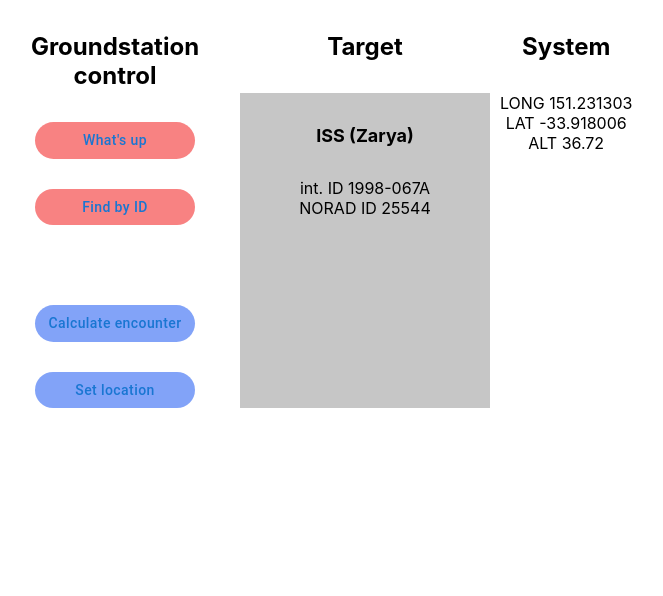
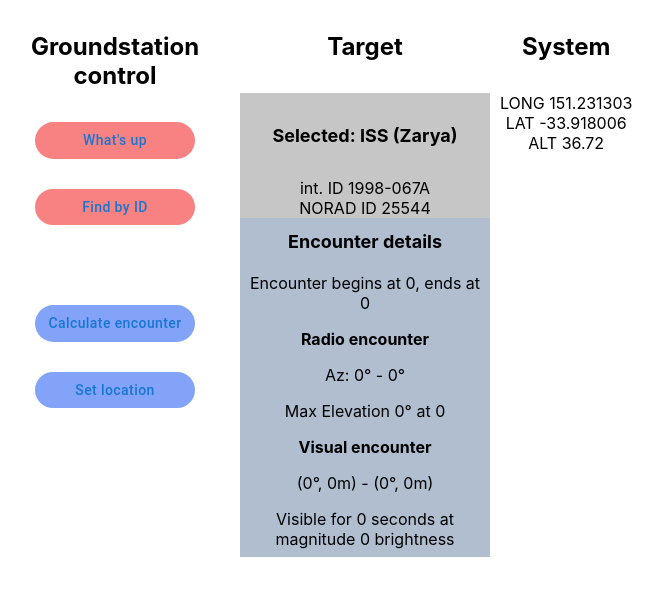
Before and after one commit to bluesatunsw/groundstation, a React (Create React App) app in the folder frontend-react/: page / in a window 1280 px wide. Shown: the top 596 px of the page, without its empty margins (10-673 px from the left). Built offline with nearby package versions, Linux system fonts and the light colour scheme.

Commit message:
Added encounter monitoring

```diff
--- /dev/null
+++ b/frontend-react/src/components/EncounterInfo/EncounterInfo.tsx
@@ -0,0 +1,73 @@
+// TargetInfo
+// Segment responsible for displaying information about the targeted satellite
+// Matt
+
+import React from 'react';
+import styled from 'styled-components';
+import Stack from "@mui/material/Stack"
+import { n2yo_radio_passes, n2yo_visual_passes } from '../../types/n2yotypes';
+
+
+const Container = styled.div`
+  width: 250px;
+  background: #b0becf;
+  height: 100%;
+`
+const Title = styled.div`
+  font-size: large;
+  margin: 0.8rem;
+  font-weight: bold;
+`
+
+const Subtitle = styled.div`
+  font-size: medium;
+  margin: 0.5rem;
+  font-weight: bold;
+`
+
+const Param = styled.div`
+  font-size: medium;
+  margin: 0.5rem;
+`
+
+interface EncounterInfoProps {
+    vp : n2yo_visual_passes,
+    rp : n2yo_radio_passes
+}
+
+const EncounterInfo: React.FC<EncounterInfoProps> = ({ vp, rp }) => {
+    return (
+      <Container>
+            <Stack>
+                <Title>
+                    Encounter details
+                </Title>
+                <Param>
+                    Encounter begins at {rp.startUTC}, ends at {rp.endUTC}
+                </Param>
+
+                <Subtitle>
+                  Radio encounter
+                </Subtitle>
+                <Param>
+                    Az: { rp.startAz }° - { rp.endAz }°
+                </Param>
+                <Param>
+                    Max Elevation {rp.maxEl}° at {rp.maxUTC}
+                </Param>
+
+                <Subtitle>
+                    Visual encounter
+                </Subtitle>
+                <Param>
+                    ({vp.startAz}°, {vp.startEl}m) - ({vp.endAz}°, {vp.endEl}m)
+                </Param>
+                <Param>
+                    Visible for {vp.duration} seconds at magnitude {vp.mag} brightness
+                </Param>
+            </Stack>
+      </Container>
+    )
+  }
+
+  export default EncounterInfo;
--- a/frontend-react/src/components/TargetInfo/TargetInfo.tsx
+++ b/frontend-react/src/components/TargetInfo/TargetInfo.tsx
@@ -6,7 +6,6 @@
 import styled from 'styled-components';
 import Button from '@mui/material/Button';
 import Stack from "@mui/material/Stack"
-import Fetch from "cross-fetch"
 
 import type { targetSat } from '../../types/targetSat';
 
@@ -31,7 +30,7 @@
       <Container>
             <Stack>
                 <TargetName>
-                    {sat.name}
+                    Selected: {sat.name}
                 </TargetName>
                 <div>
                     int. ID  {sat.intDesignator}
--- a/frontend-react/src/pages/Home.tsx
+++ b/frontend-react/src/pages/Home.tsx
@@ -7,21 +7,8 @@
 import type { targetSat } from '../types/targetSat';
 import TargetInfo from '../components/TargetInfo/TargetInfo';
 import LocationModal from '../components/LocationModal';
-
-// Default to Sydney, next to UNSW electrical engineering building
-const default_pos: gps_pos = {
-    latitude: "-33.918006",
-    longitude: "151.231303",
-    altitude: "36.72",
-    valid: true
-}
-
-// Default to ISS Zarya
-const default_sat: targetSat = {
-    satid: 25544,
-    name: "ISS (Zarya)",
-    intDesignator : "1998-067A"
-}
+import EncounterInfo from '../components/EncounterInfo/EncounterInfo';
+import { n2yo_visual_passes, n2yo_radio_passes } from '../types/n2yotypes';
 
 const SectionTitle = styled.div`
   font-size: x-large;
@@ -33,6 +20,8 @@
     const [loc, setLoc] = useState<gps_pos>(default_pos);
     const [target, setTarget] = useState<targetSat>(default_sat);
     const [locModal, setLocModal] = useState(false);
+    const [radioEncounter, setRe] = useState<n2yo_radio_passes>(default_radio_passes);
+    const [visualEncounter, setVe] = useState<n2yo_visual_passes>(default_visual_passes);
 
     const whatsup = () => {
 
@@ -48,9 +37,9 @@
             <Dialog
                 open={locModal}
                 onClose={() => setLocModal(false)}
-                >
+            >
                 <DialogContent>
-                    <LocationModal onSetLocation={setLoc} location={loc} setModalOpen={setLocModal}/>
+                    <LocationModal onSetLocation={setLoc} location={loc} setModalOpen={setLocModal} />
                 </DialogContent>
             </Dialog>
             <Stack direction="row">
@@ -58,7 +47,8 @@
                     <SectionTitle>
                         Target
                     </SectionTitle>
-                    <TargetInfo sat={target}/>
+                    <TargetInfo sat={target} />
+                    <EncounterInfo vp={visualEncounter} rp={radioEncounter} />
                 </Stack>
                 <Stack>
                     <SectionTitle>
@@ -81,4 +71,49 @@
     )
 }
 
+// Default to Sydney, next to UNSW electrical engineering building
+const default_pos: gps_pos = {
+    latitude: "-33.918006",
+    longitude: "151.231303",
+    altitude: "36.72",
+    valid: true
+}
+
+// Default to ISS Zarya
+const default_sat: targetSat = {
+    satid: 25544,
+    name: "ISS (Zarya)",
+    intDesignator: "1998-067A"
+}
+
+const default_visual_passes: n2yo_visual_passes = {
+    startAz: 0,
+    startAzCompass: "0",
+    startEl: 0,
+    startUTC: 0,
+    maxAz: 0,
+    maxAzCompass: "0",
+    maxEl: 0,
+    maxUTC: 0,
+    endAz: 0,
+    endAzCompass: "0",
+    endEl: 0,
+    endUTC: 0,
+    mag: 0,
+    duration: 0
+}
+
+const default_radio_passes: n2yo_radio_passes = {
+    startAz: 0.0,
+    startAzCompass: "0",
+    startUTC: 0,
+    maxAz: 0.0,
+    maxAzCompass: "0",
+    maxEl: 0.0,
+    maxUTC: 0,
+    endAz: 0.0,
+    endAzCompass: "0",
+    endUTC: 0
+}
+
 export default Index;
--- a/frontend-react/src/types/n2yotypes.ts
+++ b/frontend-react/src/types/n2yotypes.ts
@@ -25,7 +25,6 @@
     info: {
         satid: number,
         satname: string,
-        transactionscount: number,
         passescount: number
     },
     passes: n2yo_radio_passes[]
```
Also changed, not shown: 1 other file (tests, documents, lock files or other folders).
